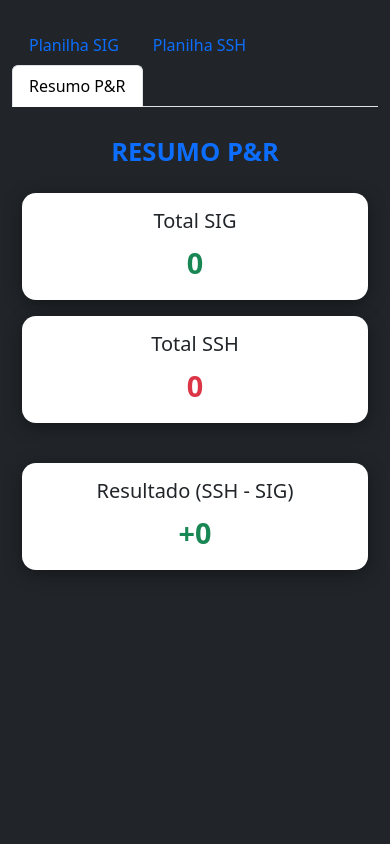
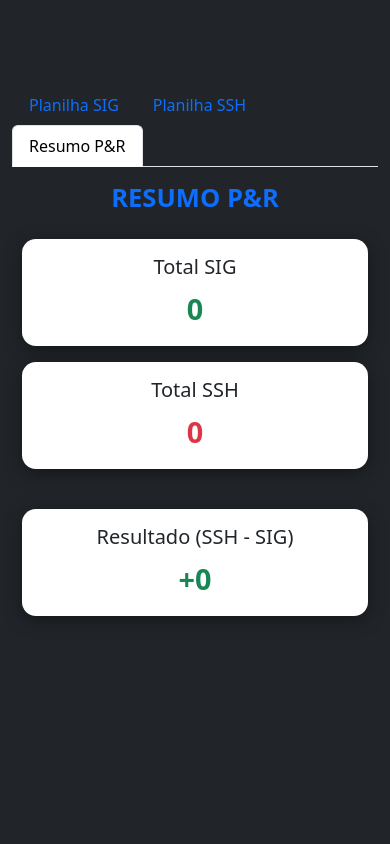
Before and after one commit to Loirin12/planilha-rdm-site-, a Flask app: page /resumo in a window 390 px wide. Run offline with Flask 3, Linux system fonts and the light colour scheme; the visitor is signed in with stand-in values (Sample User, id 1).

Commit message:
Adjust layout and spacing in resumo.html
Added global padding to the top of the body and adjusted mobile styles for better spacing.

```diff
--- a/templates/resumo.html
+++ b/templates/resumo.html
@@ -9,21 +9,23 @@
   <link href="https://cdn.jsdelivr.net/npm/bootstrap@5.3.0/dist/css/bootstrap.min.css" rel="stylesheet">
 
   <style>
+    /* 🔥 ESPAÇO GLOBAL NO TOPO (IGUAL AO QUE VOCÊ MARCOU) */
     body {
       background-color: #212529;
       color: #f8f9fa;
+      padding-top: 100px; /* <<< AQUI cria o espaço superior */
+      min-height: 100vh;
     }
 
-    /* 🔥 MESMO ESPAÇAMENTO DO TÍTULO DA PLANILHA */
+    /* TÍTULO (sem empurrar demais) */
     .titulo-pagina {
       text-align: center;
       font-weight: bold;
       color: #0d6efd;
-      margin-top: 45px;   /* afastado da aba (igual planilha) */
       margin-bottom: 35px;
     }
 
-    /* 🔥 LARGURA CONTROLADA (não fica gigante) */
+    /* LARGURA CONTROLADA (não fica gigante) */
     .resumo-container {
       max-width: 850px;
       margin: 0 auto;
@@ -43,8 +45,11 @@
 
     /* Responsivo (celular) */
     @media (max-width: 768px) {
+      body {
+        padding-top: 60px; /* espaço menor no celular */
+      }
+
       .titulo-pagina {
-        margin-top: 30px;
         margin-bottom: 25px;
         font-size: 1.6rem;
       }
@@ -78,12 +83,12 @@
       </li>
     </ul>
 
-    <!-- 🔥 TÍTULO COM ESPAÇAMENTO IGUAL À PLANILHA -->
+    <!-- TÍTULO -->
     <h2 class="titulo-pagina">RESUMO P&R</h2>
 
     <div class="resumo-container">
 
-      <!-- SIG e SSH lado a lado (igual layout da planilha) -->
+      <!-- SIG e SSH lado a lado -->
       <div class="row mb-4">
         <div class="col-md-6 mb-3">
           <div class="card">
@@ -108,7 +113,7 @@
         </div>
       </div>
 
-      <!-- Resultado embaixo (destacado) -->
+      <!-- Resultado embaixo -->
       <div class="card">
         <div class="card-body">
           <h5>Resultado (SSH - SIG)</h5>
```
